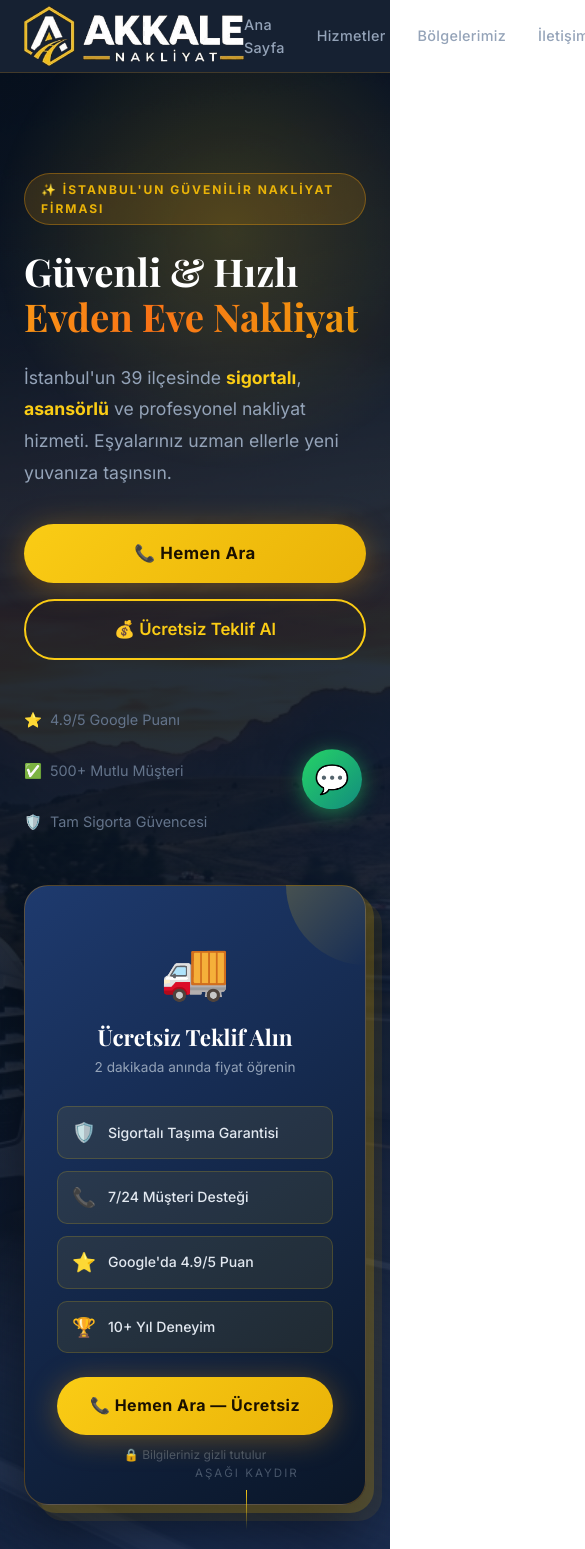
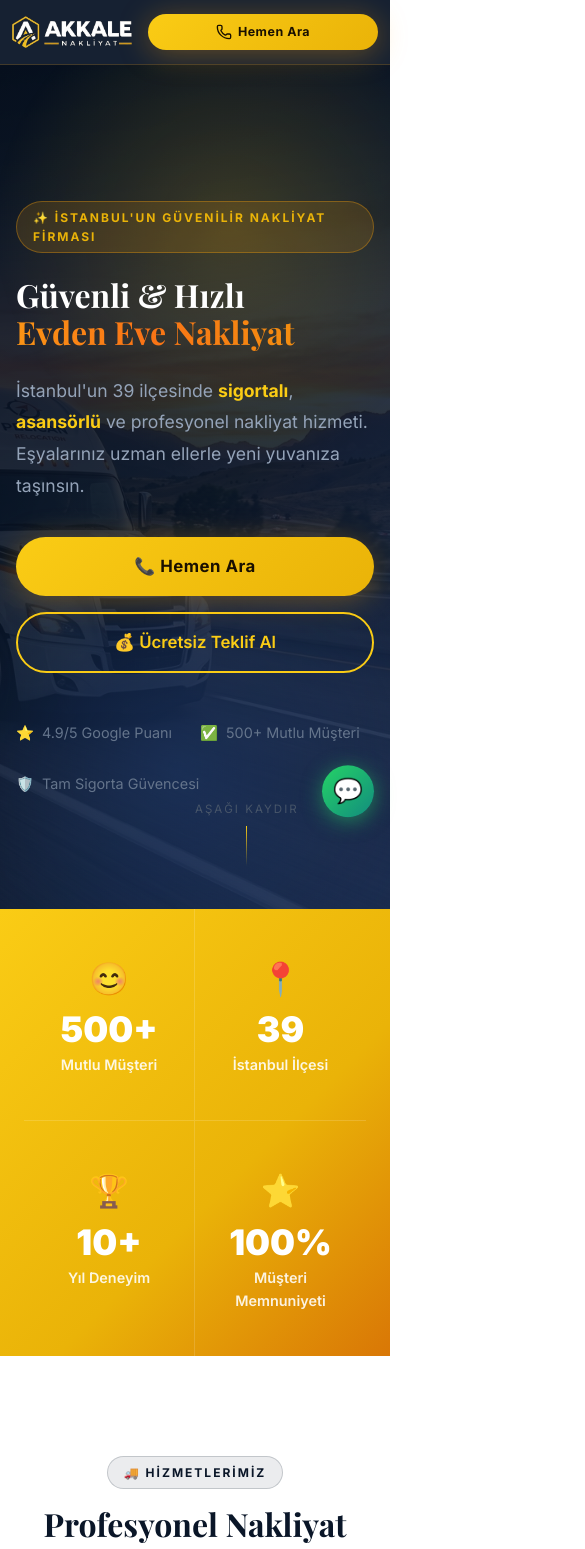
Before and after one commit to mertceng09901/akkale-nakliyat, a Next.js app: page / in a window 390 px wide. Shown: the top 1549 px of the page, 585 px wide, since content can reach past the window. Built offline with nearby package versions, Linux system fonts and the light colour scheme; a web font is replaced by a local one.

Commit message:
fix: mobile responsive - navbar, hero grid, stats, districts all fixed

```diff
--- a/src/app/globals.css
+++ b/src/app/globals.css
@@ -519,6 +519,67 @@ h1, h2, h3 {
 }
 
 /* ==========================================
+   NAVBAR — RESPONSIVE
+   ========================================= */
+.navbar-inner {
+  max-width: 1280px;
+  margin: 0 auto;
+  padding: 0 20px;
+  display: flex;
+  justify-content: space-between;
+  align-items: center;
+  height: 72px;
+  gap: 16px;
+}
+
+.nav-logo-wrap {
+  position: relative;
+  width: 180px;
+  height: 52px;
+  flex-shrink: 0;
+}
+
+.desktop-nav-links {
+  display: flex;
+  align-items: center;
+  gap: 28px;
+  flex: 1;
+  justify-content: center;
+}
+
+/* ==========================================
+   HERO GRID — RESPONSIVE
+   ========================================= */
+.hero-grid {
+  max-width: 1280px;
+  margin: 0 auto;
+  padding: 100px 24px 80px;
+  display: grid;
+  grid-template-columns: 1fr 420px;
+  gap: 60px;
+  align-items: center;
+  position: relative;
+  z-index: 2;
+  width: 100%;
+}
+
+/* ==========================================
+   STATS GRID — RESPONSIVE
+   ========================================= */
+.stats-grid {
+  display: grid;
+  grid-template-columns: repeat(4, 1fr);
+  gap: 0;
+}
+
+.stat-cell {
+  border-right: 1px solid rgba(255, 255, 255, 0.25);
+}
+.stat-cell:last-child {
+  border-right: none;
+}
+
+/* ==========================================
    SCROLLBAR
    ========================================= */
 ::-webkit-scrollbar       { width: 6px; }
@@ -535,31 +596,191 @@ h1, h2, h3 {
 }
 
 /* ==========================================
-   RESPONSIVE — MOBILE
+   TABLET — max 1024px
    ========================================= */
-@media (max-width: 900px) {
-  section > div[style*="grid-template-columns: 1fr 420px"] {
+@media (max-width: 1024px) {
+  .hero-grid {
+    grid-template-columns: 1fr 380px;
+    gap: 40px;
+    padding: 80px 24px 60px;
+  }
+}
+
+/* ==========================================
+   MOBILE — max 768px
+   ========================================= */
+@media (max-width: 768px) {
+
+  /* Navbar */
+  .navbar-inner {
+    height: 64px;
+    padding: 0 16px;
+  }
+
+  .nav-logo-wrap {
+    width: 140px;
+    height: 42px;
+  }
+
+  /* Nav linkleri mobilde gizle */
+  .desktop-nav-links {
+    display: none;
+  }
+
+  /* Telefon butonunu küçült */
+  .nav-phone-btn {
+    font-size: 0.82rem !important;
+    padding: 9px 16px !important;
+    gap: 6px !important;
+  }
+
+  /* Hero: tek kolon */
+  .hero-grid {
     grid-template-columns: 1fr !important;
+    padding: 80px 20px 60px;
+    gap: 0;
   }
-  section > div > div[style*="grid-template-columns: repeat(4, 1fr)"] {
+
+  /* Form kartı mobilde gizle (tel butonu yeterli) */
+  .hero-form-col {
+    display: none;
+  }
+
+  /* Hero H1 boyutunu küçült */
+  .hero-grid h1 {
+    font-size: clamp(2rem, 8vw, 2.8rem) !important;
+  }
+
+  /* Butonlar mobilde tam genişlik */
+  .btn-primary,
+  .btn-outline,
+  .btn-outline-navy {
+    width: 100%;
+    justify-content: center;
+  }
+
+  /* Hero butonlar satırını dikey yap */
+  .hero-grid > div:first-child > div[style*="display: flex"][style*="gap: 16px"] {
+    flex-direction: column;
+  }
+
+  /* Stats: 2x2 grid */
+  .stats-grid {
     grid-template-columns: repeat(2, 1fr) !important;
   }
+  .stat-cell {
+    border-right: none !important;
+    border-bottom: 1px solid rgba(255,255,255,0.15);
+  }
+  .stat-cell:nth-child(1),
+  .stat-cell:nth-child(2) {
+    border-bottom: 1px solid rgba(255,255,255,0.15);
+  }
+  .stat-cell:nth-child(3),
+  .stat-cell:nth-child(4) {
+    border-bottom: none;
+  }
+  .stat-cell:nth-child(odd) {
+    border-right: 1px solid rgba(255,255,255,0.15) !important;
+  }
+
+  /* İstatistik rakamları küçült */
+  .stats-grid .stat-3d div:nth-child(2) {
+    font-size: 2.2rem !important;
+  }
+
+  /* Neden Biz: tek kolon */
   section > div > div[style*="grid-template-columns: 1fr 1fr"] {
     grid-template-columns: 1fr !important;
     gap: 40px !important;
   }
-  .truck-3d-card {
-    transform: none;
-    animation: float 4s ease-in-out infinite;
+
+  /* Özellik kartları: tek kolon */
+  div[style*="grid-template-columns: 1fr 1fr"][style*="gap: 16px"] {
+    grid-template-columns: 1fr !important;
+  }
+
+  /* 3D Kutu mobilde küçük göster */
+  .box-3d-wrapper {
+    transform: scale(0.65);
+    margin-bottom: -20px;
+  }
+
+  /* Müşteri yorumu slider min-height azalt */
+  div[style*="minHeight: '240px'"] {
+    min-height: 320px !important;
+  }
+
+  /* Section padding küçült */
+  section[style*="padding: '100px 24px'"] {
+    padding: 64px 20px !important;
+  }
+
+  /* İlçe kartları: 2 kolon */
+  #bolgeler div[style*="grid-template-columns"] {
+    grid-template-columns: repeat(2, 1fr) !important;
+  }
+
+  /* İlçe kartı iç padding küçült */
+  .district-card-3d {
+    padding: 14px 12px !important;
+  }
+
+  /* Hizmet kartları: tek kolon */
+  div[style*="minmax(300px, 1fr)"] {
+    grid-template-columns: 1fr !important;
+  }
+
+  /* Footer grid: tek kolon */
+  div[style*="grid-template-columns: repeat(auto-fit, minmax(250px, 1fr))"] {
+    grid-template-columns: 1fr !important;
+    gap: 28px !important;
+  }
+
+  /* Footer logo küçült */
+  div[style*="width: '220px'"][style*="height: '60px'"] {
+    width: 160px !important;
+    height: 44px !important;
+  }
+
+  /* WhatsApp FAB küçült */
+  a[href*="wa.me"] {
+    width: 52px !important;
+    height: 52px !important;
+    bottom: 20px !important;
+    right: 16px !important;
+    font-size: 24px !important;
   }
 }
 
-@media (max-width: 600px) {
-  .btn-primary, .btn-outline, .btn-outline-navy {
-    width: 100%;
-    justify-content: center;
+/* ==========================================
+   SMALL PHONE — max 420px
+   ========================================= */
+@media (max-width: 420px) {
+  .navbar-inner {
+    padding: 0 12px;
   }
-  section > div > div[style*="grid-template-columns: repeat(4, 1fr)"] {
-    grid-template-columns: repeat(2, 1fr) !important;
+
+  .nav-logo-wrap {
+    width: 120px;
+    height: 36px;
+  }
+
+  .nav-phone-btn {
+    font-size: 0.78rem !important;
+    padding: 8px 12px !important;
+  }
+
+  .hero-grid {
+    padding: 70px 16px 48px;
+  }
+
+  /* İlçe kartları: tek kolon küçük telefonda */
+  #bolgeler div[style*="grid-template-columns"] {
+    grid-template-columns: 1fr !important;
+  }
+
+  .box-3d-wrapper {
+    display: none;
   }
 }
--- a/src/app/layout.tsx
+++ b/src/app/layout.tsx
@@ -47,11 +47,11 @@ export default function RootLayout({
           zIndex: 100,
           animation: 'slideInNav 0.5s ease',
         }}>
-          <div style={{ maxWidth: '1280px', margin: '0 auto', padding: '0 24px', display: 'flex', justifyContent: 'space-between', alignItems: 'center', height: '72px' }}>
+          <div className="navbar-inner">
 
             {/* Logo */}
             <Link href="/" className="nav-brand" style={{ display: 'flex', alignItems: 'center', gap: '12px', textDecoration: 'none' }}>
-              <div style={{ position: 'relative', width: '220px', height: '60px' }}>
+              <div className="nav-logo-wrap">
                 <Image
                   src="/logo-real.png"
                   alt="Akkale Nakliyat Logo"
@@ -62,26 +62,18 @@ export default function RootLayout({
               </div>
             </Link>
 
-            {/* Desktop Nav */}
-            <nav style={{ display: 'flex', alignItems: 'center', gap: '32px' }}>
-              <Link href="/" className="nav-link">
-                Ana Sayfa
-              </Link>
-              <Link href="/#hizmetler" className="nav-link">
-                Hizmetler
-              </Link>
-              <Link href="/#bolgeler" className="nav-link">
-                Bölgelerimiz
-              </Link>
-              <Link href="/#iletisim" className="nav-link">
-                İletişim
-              </Link>
+            {/* Desktop Nav Links — mobilde gizli */}
+            <nav className="desktop-nav-links">
+              <Link href="/" className="nav-link">Ana Sayfa</Link>
+              <Link href="/#hizmetler" className="nav-link">Hizmetler</Link>
+              <Link href="/#bolgeler" className="nav-link">Bölgelerimiz</Link>
+              <Link href="/#iletisim" className="nav-link">İletişim</Link>
+            </nav>
 
-              {/* Phone CTA */}
-              <a href="tel:+905301234567" className="btn-primary nav-phone-btn" style={{ display: 'flex', alignItems: 'center', gap: '8px' }}>
-                <Phone size={16} /> Hemen Ara
-              </a>
-            </nav>
+            {/* Telefon CTA — her zaman görünür */}
+            <a href="tel:+905301234567" className="btn-primary nav-phone-btn" style={{ display: 'flex', alignItems: 'center', gap: '8px', whiteSpace: 'nowrap' }}>
+              <Phone size={16} /> Hemen Ara
+            </a>
           </div>
         </header>
 
--- a/src/app/page.tsx
+++ b/src/app/page.tsx
@@ -173,7 +173,7 @@ export default function HomePage() {
         <div style={{ position: 'absolute', top: '-80px', right: '-80px', width: '480px', height: '480px', borderRadius: '50%', background: 'radial-gradient(circle, rgba(250,204,21,0.18) 0%, transparent 70%)', zIndex: 1 }} />
         <div style={{ position: 'absolute', bottom: '-120px', left: '-80px', width: '520px', height: '520px', borderRadius: '50%', background: 'radial-gradient(circle, rgba(30,58,110,0.5) 0%, transparent 70%)', zIndex: 1 }} />
 
-        <div style={{ maxWidth: '1280px', margin: '0 auto', padding: '100px 24px 60px', display: 'grid', gridTemplateColumns: '1fr 420px', gap: '60px', alignItems: 'center', position: 'relative', zIndex: 2, width: '100%' }}>
+        <div className="hero-grid">
 
           {/* Sol İçerik */}
           <div style={{ animation: 'fadeInLeft 0.8s ease forwards' }}>
@@ -224,8 +224,8 @@ export default function HomePage() {
             </div>
           </div>
 
-          {/* Sağ: 3D Teklif Kartı */}
-          <div id="teklif" style={{ animation: 'fadeInRight 0.8s ease 0.2s both' }}>
+          {/* Sağ: 3D Teklif Kartı — mobilde gizli */}
+          <div id="teklif" className="hero-form-col" style={{ animation: 'fadeInRight 0.8s ease 0.2s both' }}>
             <Truck3DCard />
           </div>
         </div>
@@ -244,7 +244,7 @@ export default function HomePage() {
         overflow: 'hidden',
       }}>
         <div style={{ maxWidth: '1280px', margin: '0 auto', padding: '0 24px' }}>
-          <div style={{ display: 'grid', gridTemplateColumns: 'repeat(4, 1fr)', gap: '0' }}>
+          <div className="stats-grid">
             {[
               { number: 500, suffix: '+', label: 'Mutlu Müşteri', icon: '😊' },
               { number: 39,  suffix: '',  label: 'İstanbul İlçesi', icon: '📍' },
@@ -253,7 +253,7 @@ export default function HomePage() {
             ].map((stat, i) => (
               <div
                 key={stat.label}
-                className="stat-3d"
+                className="stat-3d stat-cell"
                 style={{
                   padding: '44px 24px',
                   textAlign: 'center',
```
